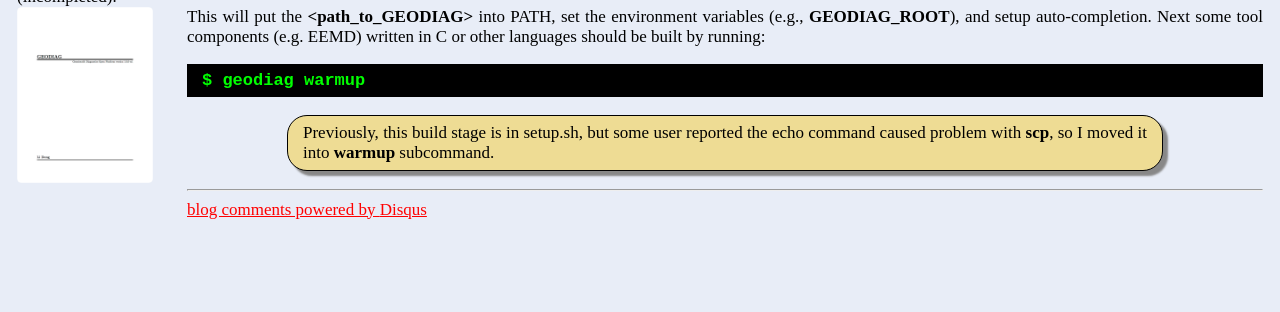
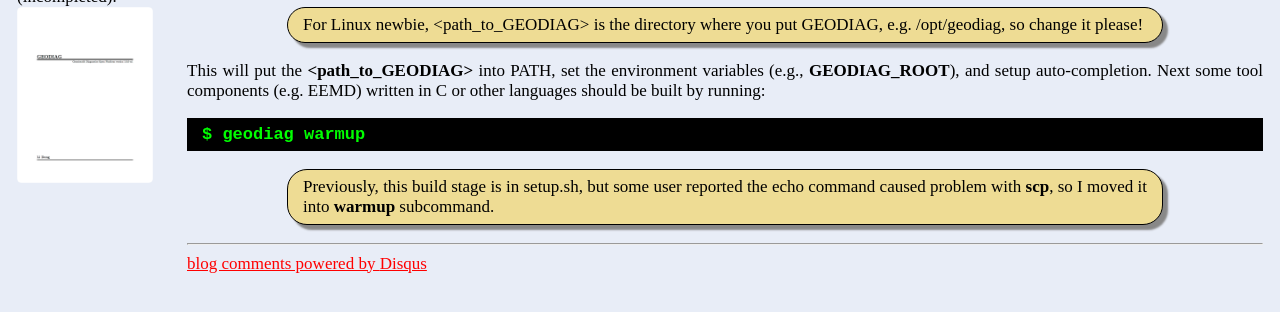
Before and after one commit to huyong1109/geodiag, a Jekyll site: the page built from installation.html, in a window 1280 px wide, cut to the strip 324-636 px from the top of the page. Built offline with Jekyll 4.4.1, drawn with Linux system fonts in a browser that asks for light colours; comment, search, counter and statistics services are not loaded.

Commit message:
Update doc and notice newbie installation mistake
Signed-off-by: Li Dong <dongli@lasg.iap.ac.cn>

```diff
--- a/installation.html
+++ b/installation.html
@@ -21,6 +21,10 @@ comments: true
 	<p class="command_example">
 		source &ltpath_to_GEODIAG&gt/setup.sh
 	</p>
+    <p class="notice">
+        For Linux newbie, &ltpath_to_GEODIAG&gt is the directory where you put
+        GEODIAG, e.g. /opt/geodiag, so change it please!
+    </p>
     This will put the <b>&ltpath_to_GEODIAG&gt</b> into PATH, set the
     environment variables (e.g., <b>GEODIAG_ROOT</b>), and setup
     auto-completion. Next some tool components (e.g. EEMD) written in C or
@@ -29,6 +33,8 @@ comments: true
     	$ geodiag warmup
     </p>
     <p class="notice">
-    	Previously, this build stage is in setup.sh, but some user reported the echo command caused problem with <b>scp</b>, so I moved it into <b>warmup</b> subcommand.
+        Previously, this build stage is in setup.sh, but some user reported the
+        echo command caused problem with <b>scp</b>, so I moved it into
+        <b>warmup</b> subcommand.
     </p>
 </p>
```
Also changed, not shown: 2 other files.
